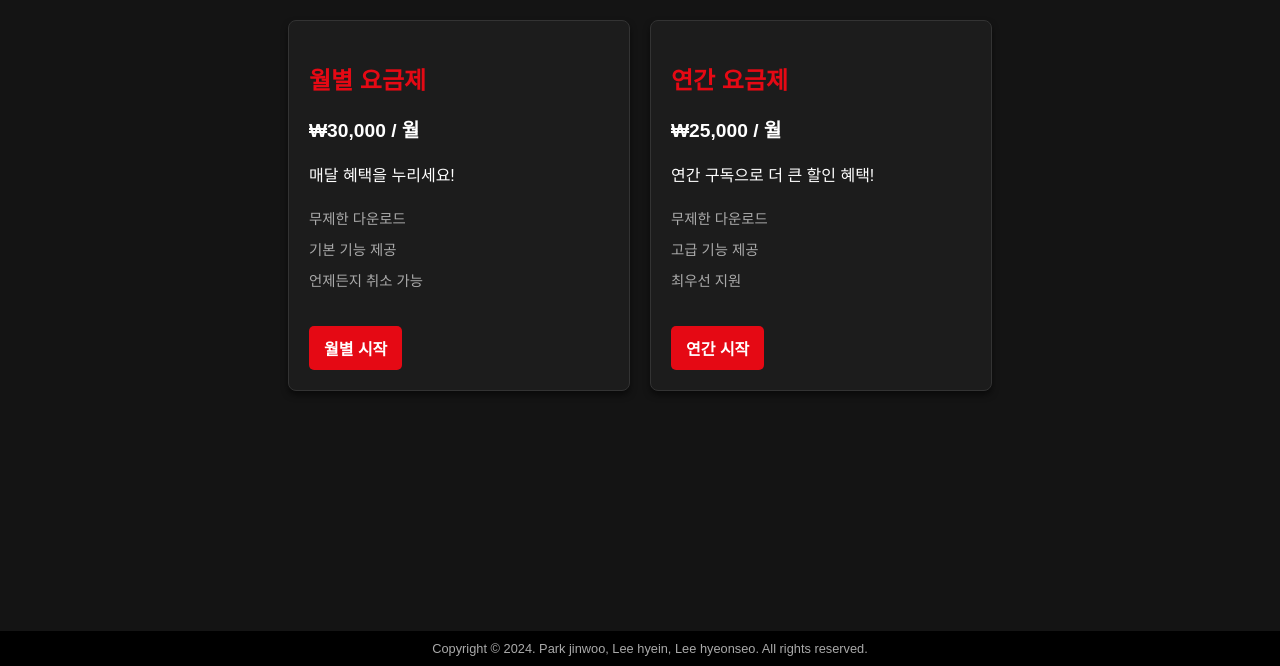
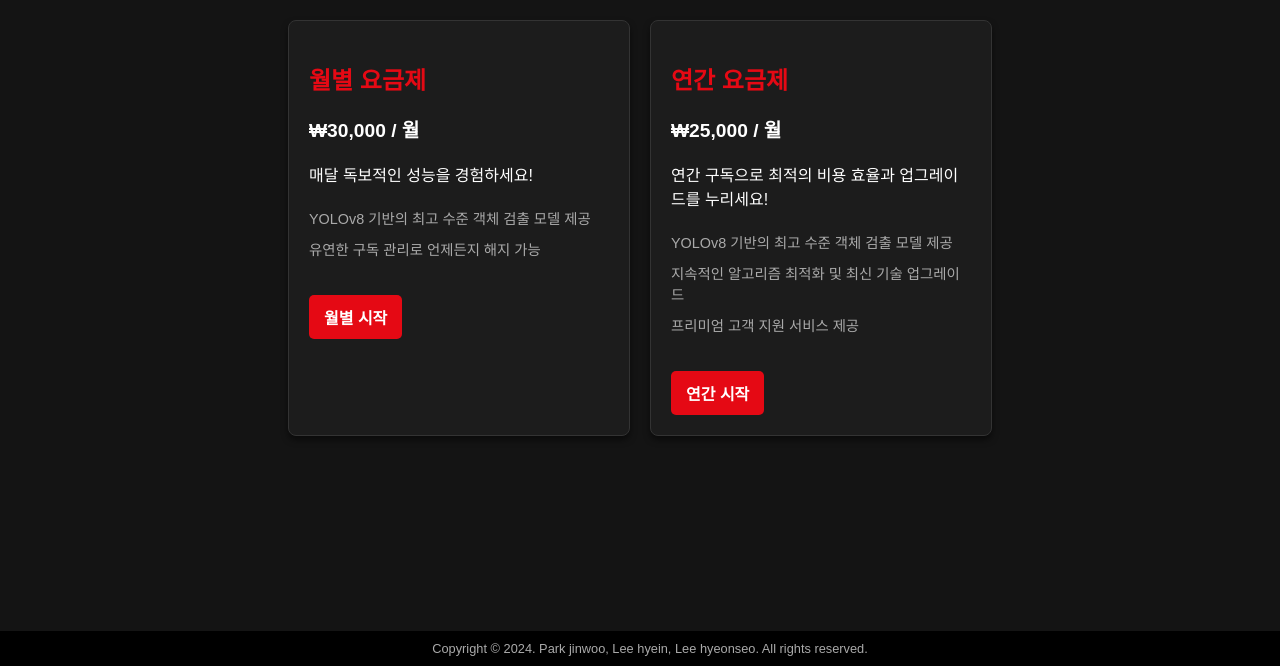
Before and after one commit to oesnoeyh/finalproject, a plain HTML site: page index.html in a window 1280 px wide. Shown: the part 134-800 px from the top of the page. Drawn offline with Linux system fonts and the light colour scheme; a web font is replaced by a local one.

Commit message:
Update index.html

```diff
--- a/index.html
+++ b/index.html
@@ -24,11 +24,10 @@
             <div class="plan">
                 <h2>월별 요금제</h2>
                 <p class="price">₩30,000 / 월</p>
-                <p class="description">매달 혜택을 누리세요!</p>
+                <p class="description">매달 독보적인 성능을 경험하세요!</p>
                 <ul>
-                    <li>무제한 다운로드</li>
-                    <li>기본 기능 제공</li>
-                    <li>언제든지 취소 가능</li>
+                    <li>YOLOv8 기반의 최고 수준 객체 검출 모델 제공</li>
+                    <li>유연한 구독 관리로 언제든지 해지 가능</li>
                 </ul>
                 <button class="btn" onclick="showBankInfo('월별')">월별 시작</button>
             </div>
@@ -36,11 +35,11 @@
             <div class="plan">
                 <h2>연간 요금제</h2>
                 <p class="price">₩25,000 / 월</p>
-                <p class="description">연간 구독으로 더 큰 할인 혜택!</p>
+                <p class="description">연간 구독으로 최적의 비용 효율과 업그레이드를 누리세요!</p>
                 <ul>
-                    <li>무제한 다운로드</li>
-                    <li>고급 기능 제공</li>
-                    <li>최우선 지원</li>
+                    <li>YOLOv8 기반의 최고 수준 객체 검출 모델 제공</li>
+                    <li>지속적인 알고리즘 최적화 및 최신 기술 업그레이드</li>
+                    <li>프리미엄 고객 지원 서비스 제공</li>
                 </ul>
                 <button class="btn" onclick="showBankInfo('연간')">연간 시작</button>
             </div>
```
